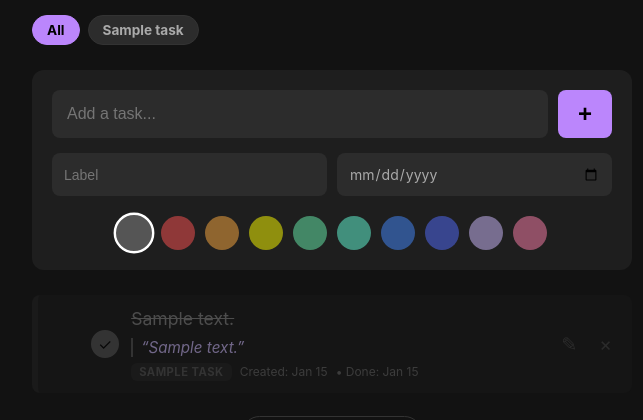
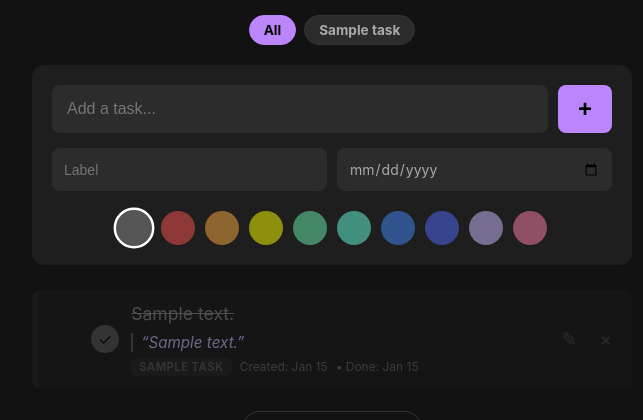
Before and after one commit to dafioram/SimpleTaskList, a Flask app: page / in a window 1280 px wide. Shown: the top 420 px of the page, without its empty margins (308-951 px from the left). Run offline with Flask 3, Linux system fonts and the light colour scheme; tables that the repository leaves empty hold one stand-in row (values such as "Sample post").

Commit message:
Labels not get caught off

```diff
--- a/templates/index.html
+++ b/templates/index.html
@@ -7,16 +7,15 @@
     <title>Task List</title>
     <style>
 		/* --- Filter Bar --- */
-        .filter-bar {
-            display: flex; gap: 8px; margin-bottom: 20px;
-            overflow-x: auto; /* Horizontal Scroll */
-            white-space: nowrap; padding-bottom: 5px; /* Space for scrollbar */
+		.filter-bar {
+            display: flex;
+            gap: 8px;
+            margin-bottom: 20px;
 
-            /* Hide Scrollbar for clean look */
-            -ms-overflow-style: none;  /* IE and Edge */
-            scrollbar-width: none;  /* Firefox */
+            /* FIX: Allow wrapping so PC users see everything */
+            flex-wrap: wrap;
+            justify-content: center; /* Centers them nicely */
         }
-        .filter-bar::-webkit-scrollbar { display: none; } /* Chrome/Safari */
 
         .filter-pill {
             text-decoration: none; font-size: 0.85rem; font-weight: bold;
```
